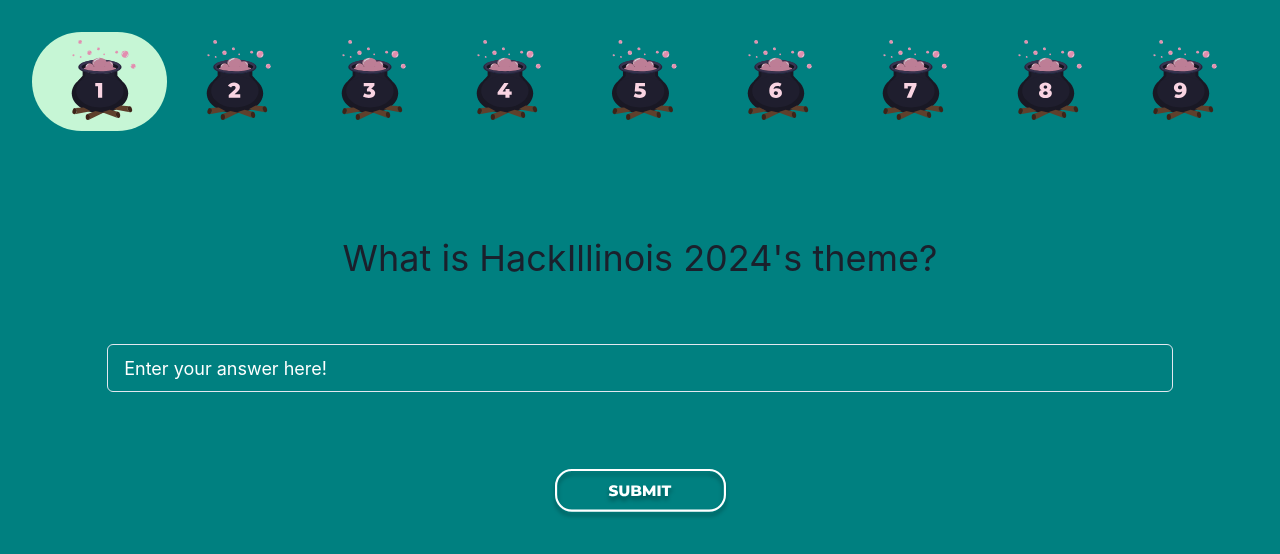
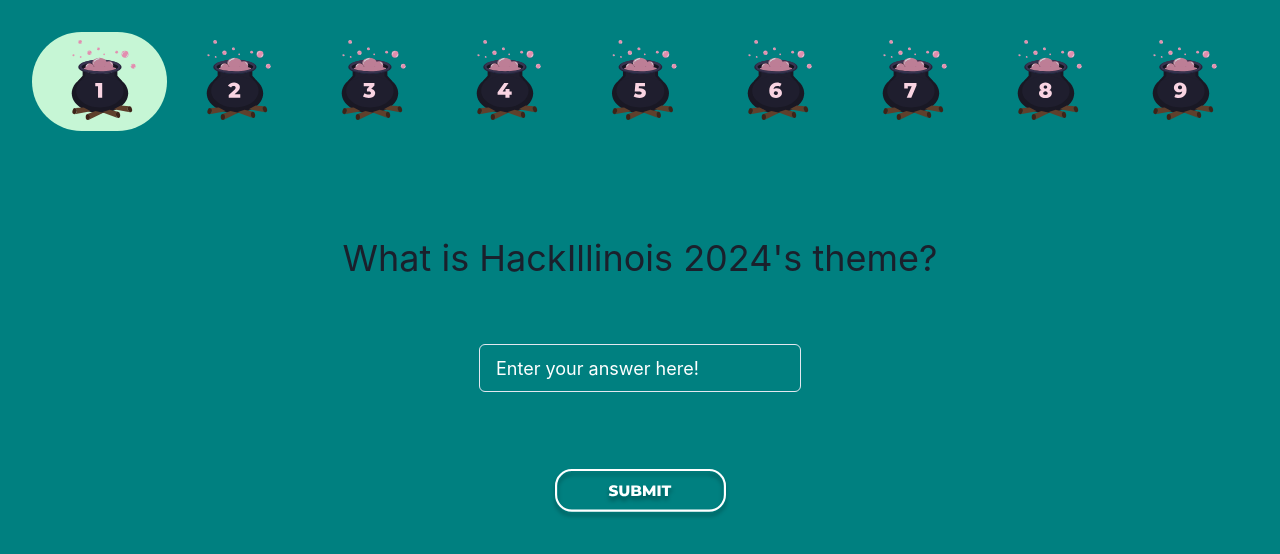
Before and after one commit to HackIllinois/riddles, a React (Vite) app: page /questions in a window 1280 px wide. Shown: the top 554 px of the page. Built offline with nearby package versions, Linux system fonts and the light colour scheme.

Commit message:
Added functionality to cleanly get form data

```diff
--- /dev/null
+++ b/src/components/CustomSelect.tsx
@@ -0,0 +1,25 @@
+import { Select } from "@chakra-ui/react";
+
+interface CustomSelectProps {
+    value: string;
+    onChange: (value: string) => void;
+    options: string[];
+    disabledValues: string[];
+}
+
+export default function CustomSelect ({ value, onChange, options, disabledValues }: CustomSelectProps) {
+    const filteredOptions = options.filter(option => !disabledValues.includes(option));
+
+    return (
+        <Select value={value} onChange={(e) => onChange(e.target.value)}>
+            {filteredOptions.map((option, index) => (
+                <option
+                    key={index}
+                    value={option}
+                >
+                    {disabledValues.includes(option) ? null : option}
+                </option>
+            )).filter((option) => option)}
+        </Select>
+    );
+};
--- /dev/null
+++ b/src/components/InputWrapper.tsx
@@ -0,0 +1,19 @@
+import { Box } from "@chakra-ui/react";
+import React from "react";
+import { ChangeEvent } from "react";
+
+interface InputWrapperProps {
+    children: React.ReactElement<HTMLInputElement>;
+    handleAnswerChange: (id: string, value: string) => void;
+}
+
+export default function InputWrapper({ children, handleAnswerChange }: InputWrapperProps) {
+    console.log("in wrapper!");
+    return (
+        <Box>
+            {React.cloneElement(children as React.ReactElement, {
+                onChange: (event: ChangeEvent<HTMLInputElement>) => handleAnswerChange(event.target.id, event.target.value)
+            })}
+        </Box>
+    )
+}
--- a/src/components/QuestionOutput.tsx
+++ b/src/components/QuestionOutput.tsx
@@ -2,10 +2,18 @@
 import { useState } from "react";
 
 interface QuestionOutputProps {
+    qid: string,
+    answers: Map<string, string>,
     children: React.ReactNode;
+    getSubmission: (answers: Map<string, string>) => string;
 }
 
-export default function QuestionOutput({children}: QuestionOutputProps) {
+function handleSubmission(qid: string, submission: string) {
+    console.log(qid, submission);
+}
+
+
+export default function QuestionOutput({qid, answers, children, getSubmission}: QuestionOutputProps) {
     const [hovered, setHovered] = useState(false);
 
     return (
@@ -13,7 +21,10 @@
             <VStack>
                 {children}
                 <Box marginTop="6.5%" onMouseEnter={() => setHovered(true)} onMouseLeave={() => setHovered(false)}>
-                    <Image src={`/assets/submit_${hovered ? "hover" : "unhover"}.svg`} />
+                    <Image src={`/assets/submit_${hovered ? "hover" : "unhover"}.svg`} onClick={() => {
+                        const submission = getSubmission(answers);
+                        handleSubmission(qid, submission);
+                        }}/>
                 </Box>
             </VStack>
         </Box>
--- a/src/questions/Question1.tsx
+++ b/src/questions/Question1.tsx
@@ -1,16 +1,31 @@
 import { Box, Text, Input } from "@chakra-ui/react";
 import QuestionText from "../components/QuestionText";
 import QuestionOutput from "../components/QuestionOutput";
+import { useState } from "react";
+import InputWrapper from "../components/InputWrapper";
+
+function handleSubmission (answers: Map<string, string>): string {
+    return answers.get("q1") ?? "NONE";
+}
 
 export default function Question1() {
+    const [answers, setAnswers] = useState(new Map<string, string>());
+
+    // Function to handle input value changes
+    const handleAnswerChange = (id: string, value: string) => {
+        setAnswers(answers.set(id, value));
+    };
+
     return (
         <Box>
             <QuestionText>
                 <Text fontSize="4xl"> What is HackIllinois 2024's theme? </Text>
             </QuestionText>
 
-            <QuestionOutput>
-                <Input placeholder='Enter your answer here!' size='lg' _placeholder={{ color: "white" }}/>
+            <QuestionOutput qid="q1" answers={answers} getSubmission={handleSubmission}>
+                <InputWrapper handleAnswerChange={handleAnswerChange}>
+                    <Input id ="q1" placeholder='Enter your answer here!' size='lg' _placeholder={{ color: "white" }} onChange={(event) => handleAnswerChange("q1", event.currentTarget.value)}/>
+                </InputWrapper>
             </QuestionOutput>
         </Box>
     )
--- a/src/questions/Question3.tsx
+++ b/src/questions/Question3.tsx
@@ -1,32 +1,9 @@
+import { Box, SimpleGrid, Text } from "@chakra-ui/react";
+import { useState } from "react";
+import CustomSelect from "../components/CustomSelect";
+import QuestionOutput from "../components/QuestionOutput";
 import QuestionText from "../components/QuestionText";
-import QuestionOutput from "../components/QuestionOutput";
-import { Box, Select, SimpleGrid, Text } from "@chakra-ui/react";
-import { useState } from "react";
 import Config from "../config";
-
-interface CustomSelectProps {
-    value: string;
-    onChange: (value: string) => void;
-    options: string[];
-    disabledValues: string[];
-}
-
-const CustomSelect = ({ value, onChange, options, disabledValues }: CustomSelectProps) => {
-    const filteredOptions = options.filter(option => !disabledValues.includes(option));
-
-    return (
-        <Select value={value} onChange={(e) => onChange(e.target.value)}>
-            {filteredOptions.map((option, index) => (
-                <option
-                    key={index}
-                    value={option}
-                >
-                    {disabledValues.includes(option) ? null : option}
-                </option>
-            )).filter((option) => option)}
-        </Select>
-    );
-};
 
 
 export default function Question1() {
```
